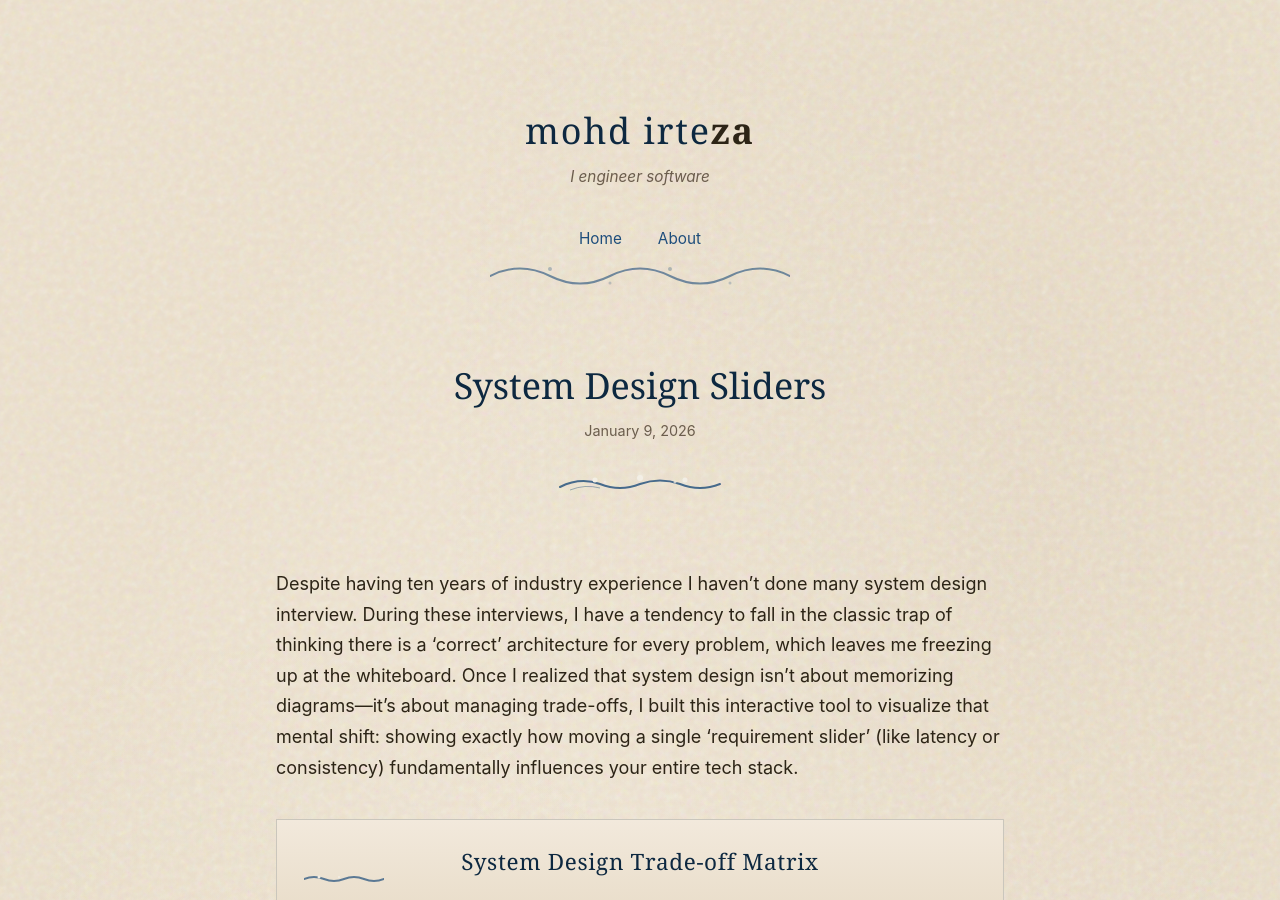
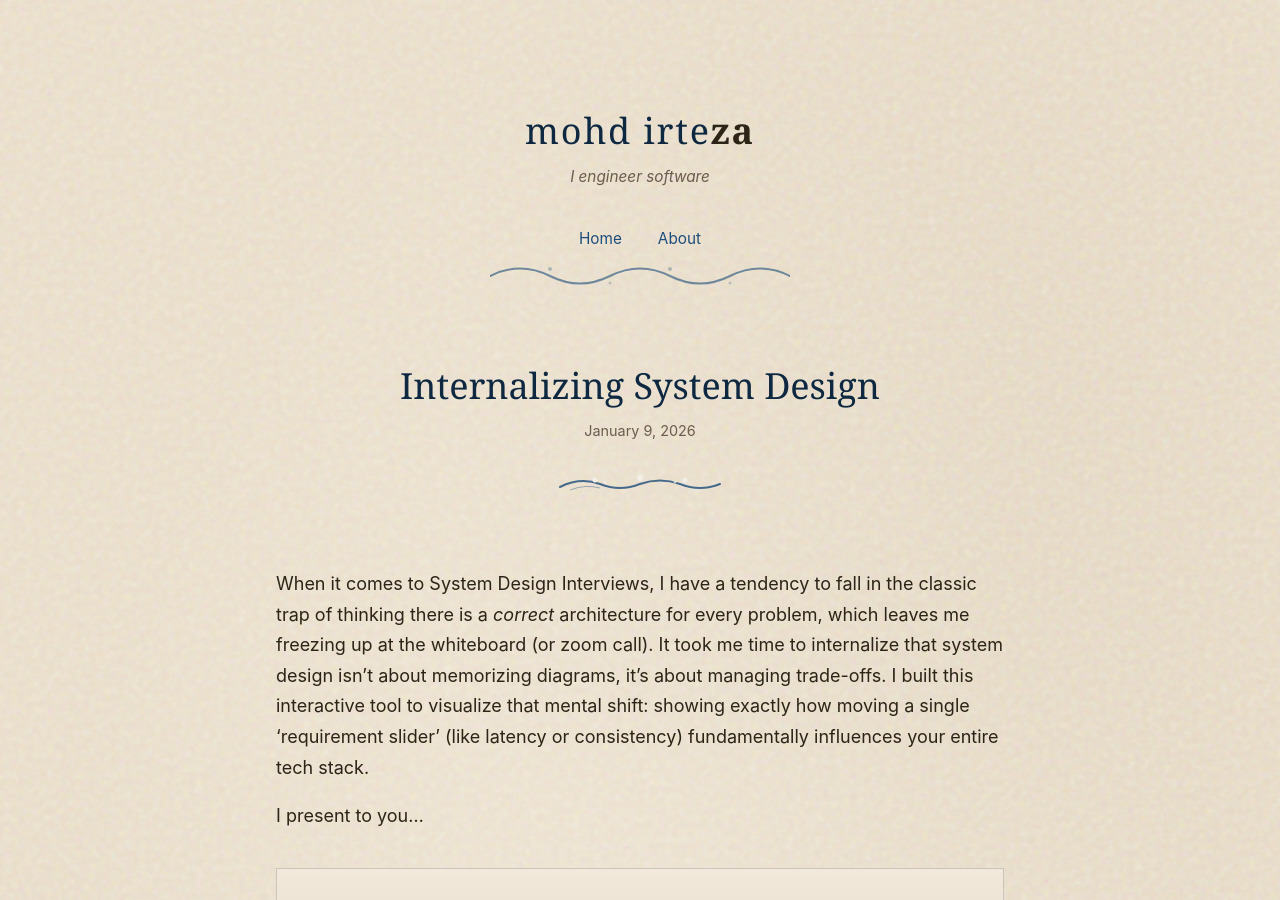
Before and after one commit to maybeiambatman/maybeiambatman.github.io, a Jekyll site: the page built from _posts/2026-01-09-Internalizing-System-Design.md, in a window 1280 px wide and 900 px high. Built offline with Jekyll 4.4.1, drawn with Linux system fonts in a browser that asks for light colours.

Commit message:
Update and rename 2026-01-09-System-Design-Sliders.md to 2026-01-09-Internalizing-System-Design.md

```diff
--- a/_posts/2026-01-09-System-Design-Sliders.md
+++ b/_posts/2026-01-09-Internalizing-System-Design.md
@@ -1,9 +1,11 @@
 ---
 layout: post
-title: "System Design Sliders"
+title: "Internalizing System Design"
 ---
 
-Despite having ten years of industry experience I haven't done many system design interview. During these interviews, I have a tendency to fall in the classic trap of thinking there is a 'correct' architecture for every problem, which leaves me freezing up at the whiteboard. Once I realized that system design isn't about memorizing diagrams—it's about managing trade-offs, I built this interactive tool to visualize that mental shift: showing exactly how moving a single 'requirement slider' (like latency or consistency) fundamentally influences your entire tech stack.
+When it comes to System Design Interviews, I have a tendency to fall in the classic trap of thinking there is a *correct* architecture for every problem, which leaves me freezing up at the whiteboard (or zoom call). It took me time to internalize that system design isn't about memorizing diagrams, it's about managing trade-offs. I built this interactive tool to visualize that mental shift: showing exactly how moving a single 'requirement slider' (like latency or consistency) fundamentally influences your entire tech stack.
+
+I present to you...
 
 <style>
   /* Hokusai Great Wave Theme - System Design Widget */
```
